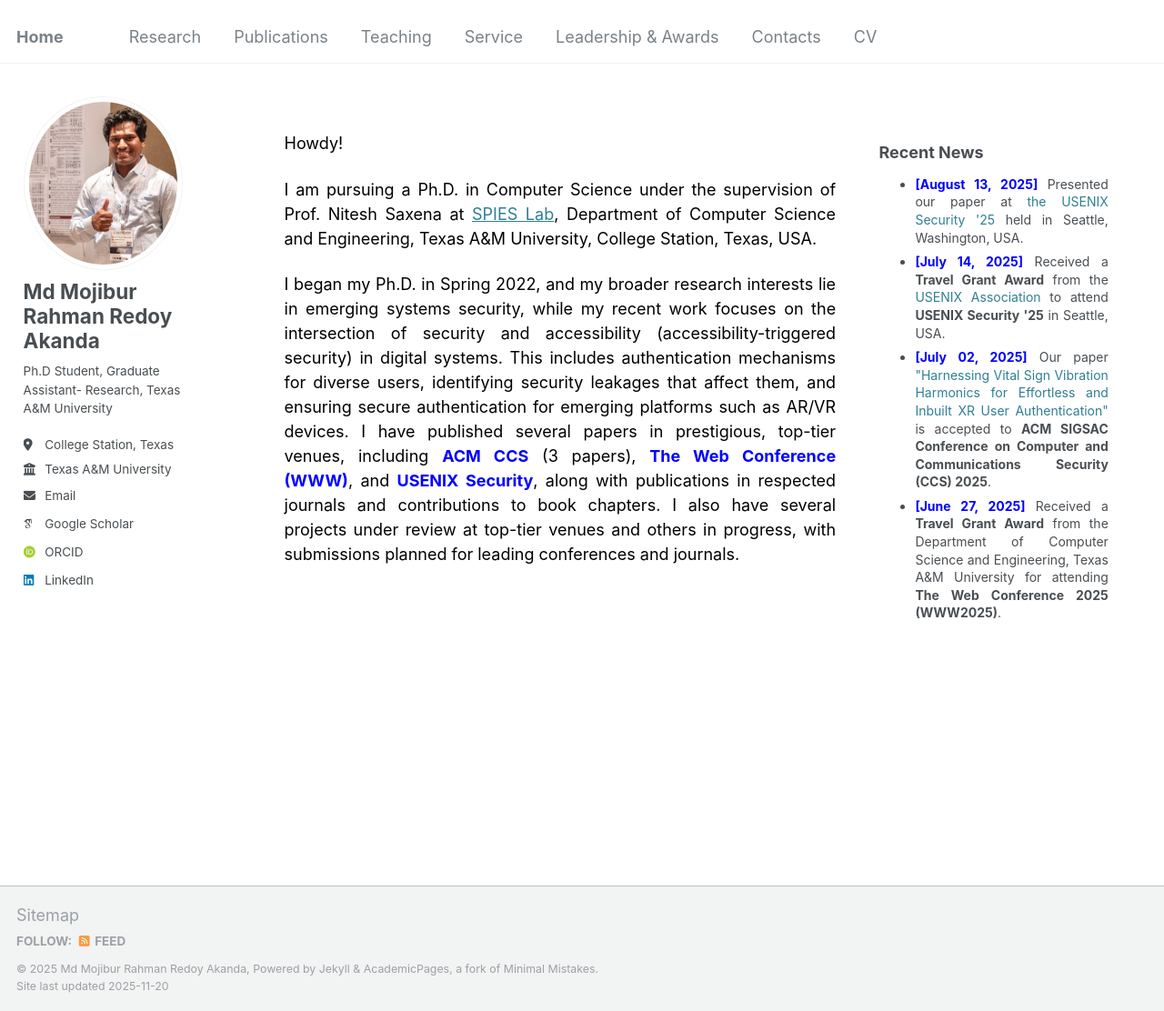
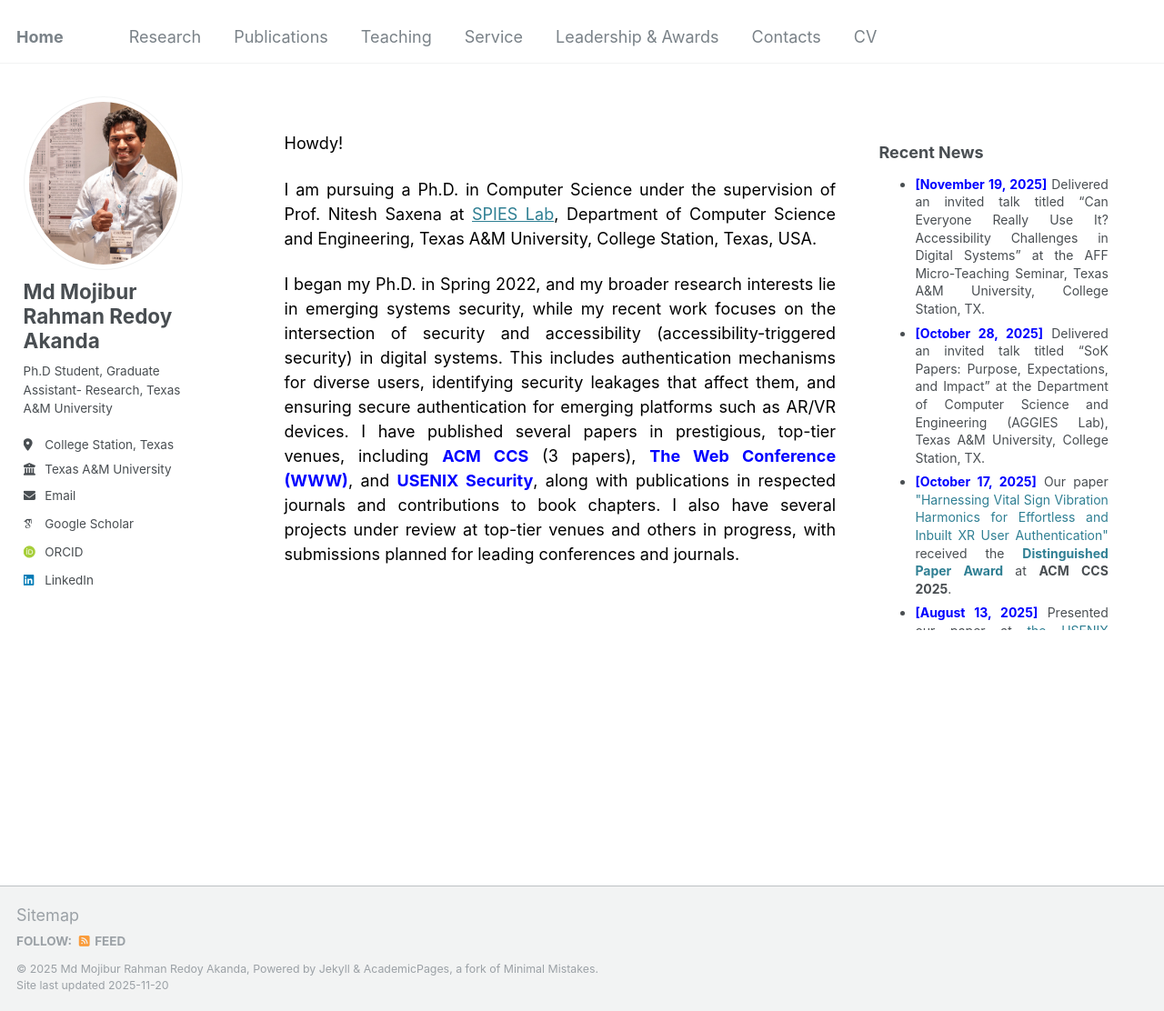
Before and after one commit to redoyakanda/redoyakanda.github.io, a Jekyll site: the page built from _pages/about.md, in a window 1280 px wide and 1112 px high. Shown: the whole window at 91% size. Built offline with Jekyll 4.4.1, drawn with Linux system fonts in a browser that asks for light colours; some web fonts are replaced.

Commit message:
Update recent-news.html

```diff
--- a/_includes/recent-news.html
+++ b/_includes/recent-news.html
@@ -1,6 +1,40 @@
 <div class="widget">
   <h3 class="widget-title">Recent News</h3>
   <ul class="recent-news">
+
+    <li>
+  <span class="news-date" style="color:blue;"><b>[November 19, 2025]</b></span>
+  Delivered an invited talk titled
+  <span class="paper-title">“Can Everyone Really Use It? Accessibility Challenges in Digital Systems”</span>
+  at the AFF Micro-Teaching Seminar, Texas A&M University, College Station, TX.
+</li>
+
+
+    <li>
+  <span class="news-date" style="color:blue;"><b>[October 28, 2025]</b></span>
+  Delivered an invited talk titled
+  <span class="paper-title">“SoK Papers: Purpose, Expectations, and Impact”</span>
+  at the Department of Computer Science and Engineering (AGGIES Lab),
+  Texas A&M University, College Station, TX.
+</li>
+
+    <li>
+  <span class="news-date" style="color:blue;"><b>[October 17, 2025]</b></span>
+  Our paper
+  <span class="paper-title">
+    <a href="#">
+      "Harnessing Vital Sign Vibration Harmonics for Effortless and Inbuilt XR User Authentication"
+    </a>
+  </span>
+  received the
+  <b>
+    <a href="https://www.sigsac.org/ccs/CCS2025/awards/" target="_blank">
+      Distinguished Paper Award
+    </a>
+  </b>
+  at <b>ACM CCS 2025</b>.
+</li>
+
 
     <li>
       <span class="news-date" style="color:blue;"><b>[August 13, 2025]</b></span>
```
